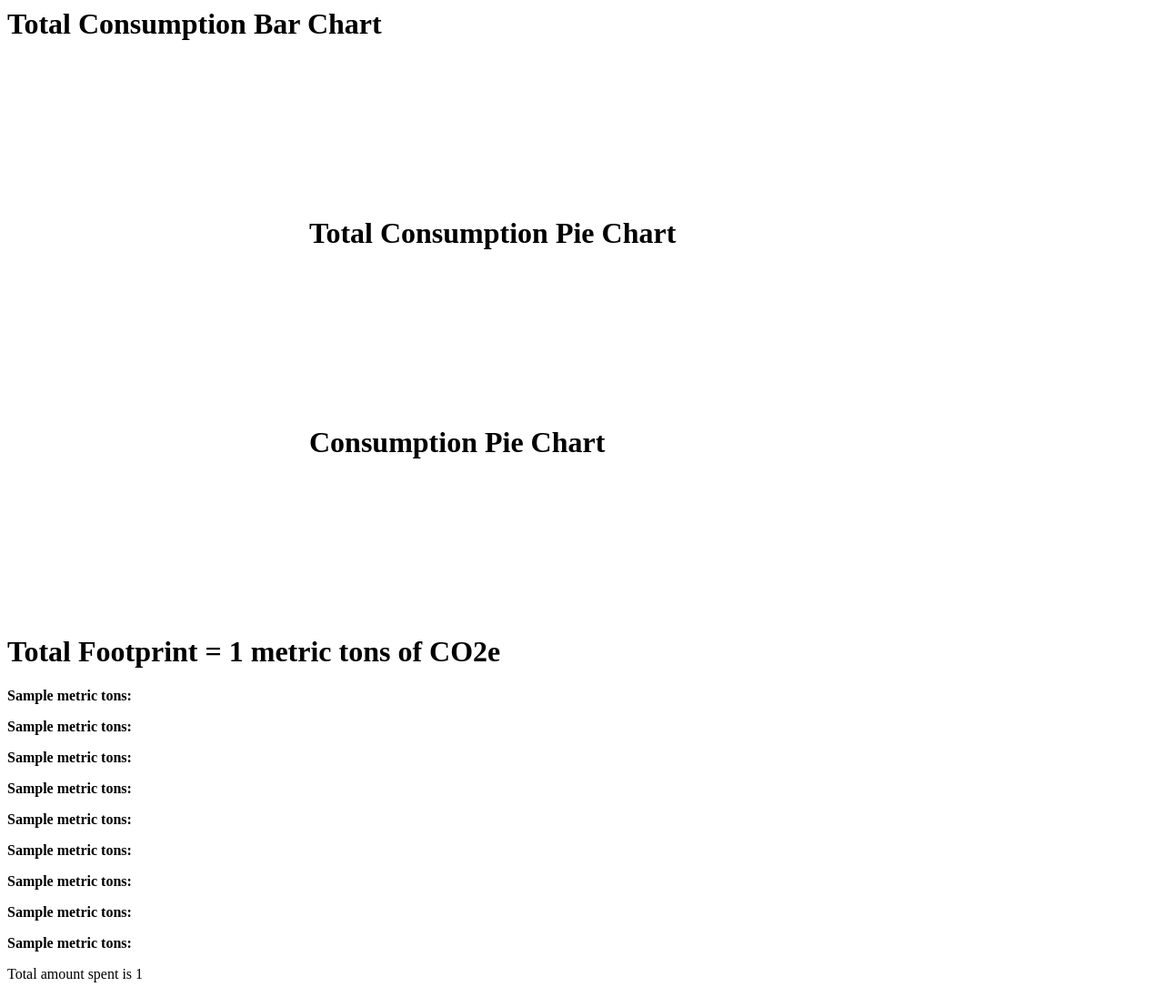
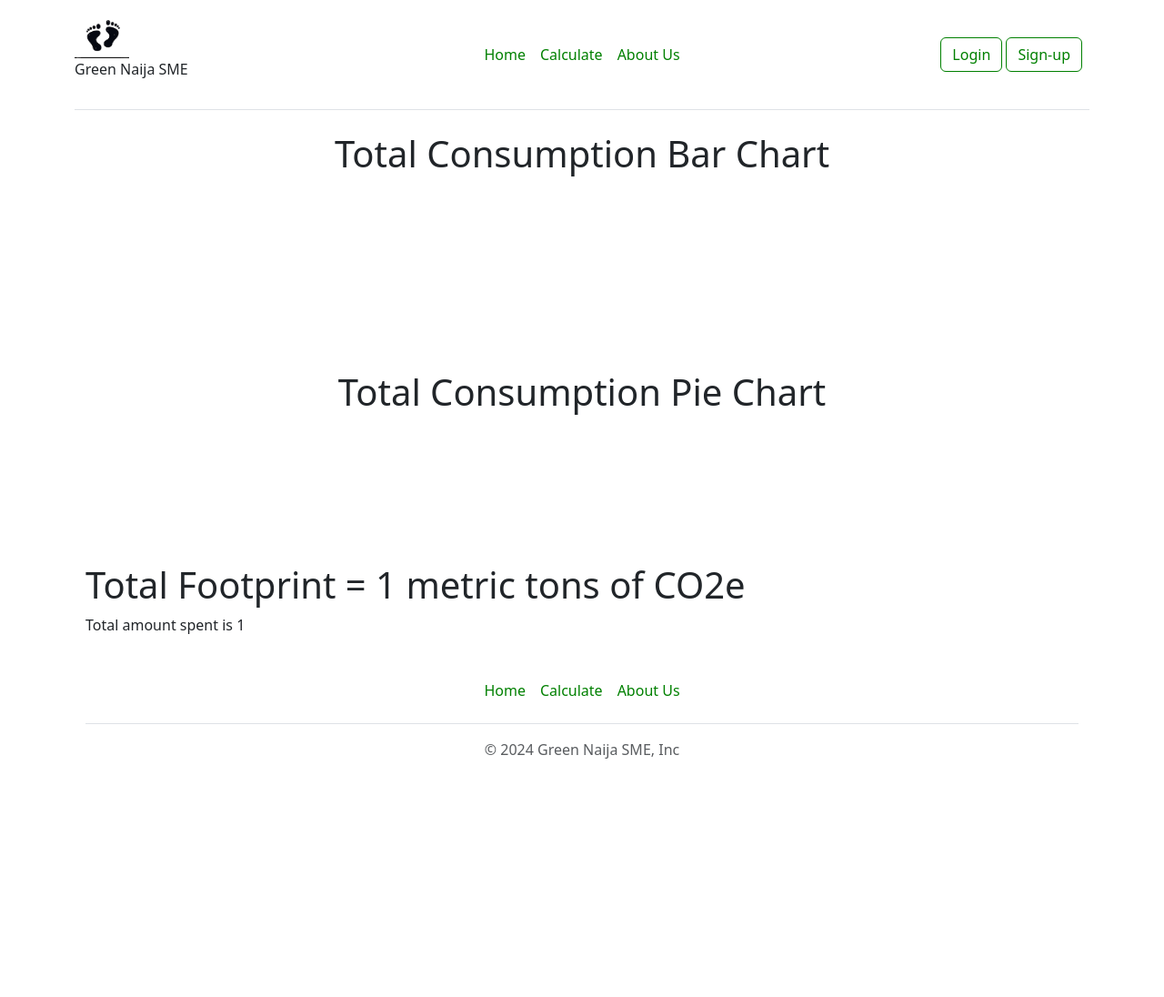
Before and after one commit to Te-mixx/Green-naija-sme, a Flask app: template flaskr/templates/result.html in a window 1280 px wide. Shown: the whole page at 91% size. After the commit the page ends 834 px from the top, so only its background shows below. Run offline with Flask 3, Linux system fonts and the light colour scheme; the template is opened without the code that fills it: most values are stand-ins (such as "Sample title", 1, 10 or a date in 2020); a map, chart or similar area stays blank; some libraries are stand-ins or nearby versions.

Commit message:
add result view to show emission results

```diff
--- a/flaskr/templates/result.html
+++ b/flaskr/templates/result.html
@@ -1,6 +1,9 @@
+{% extends 'base.html' %}
+{% block content%}
+
     <div class="container">
         <h1 class="text-center">Total Consumption Bar Chart</h1>
-    <canvas id="myChart"></canvas>
+        <canvas id="myChart" width="200" height="200"></canvas>
       </div>
 
       <div style="max-width: 600px; margin: auto;" class="container">
@@ -8,32 +11,21 @@
         <canvas id="myPieChart"></canvas>
       </div>
 
-  <div style="max-width: 600px; margin: auto;" class="container">
+      <!-- TODO 1-->
+      <!-- <div style="max-width: 600px; margin: auto;" class="container">
         <h1 class="text-center">Consumption Pie Chart</h1>
         <canvas id="myPieChart2"></canvas>
-  </div>
+      </div> -->
+
+      <div class="container">
+        <h1>Total Footprint = {{ total_emission }} metric tons of CO2e </h1>
+        <p>Total amount spent is {{ total_price }}</p>
 
 
-  <div class="container">
-    <h1>Total Footprint = {{ total_coefficient }} metric tons of CO2e </h1>
-    <p><strong> {{ motor_vehicle_coefficient }} metric tons: </strong></p>
-    <p><strong> {{ motorbike_coefficient }} metric tons: </strong></p>
-    <p><strong> {{ tricycle_coefficient }} metric tons: </strong></p>
-    <p><strong> {{ domestic_flight_coefficient }} metric tons: </strong></p>
-    <p><strong> {{ inter_flight_coefficient }} metric tons: </strong></p>
-    <p><strong> {{ electricity_coefficient }} metric tons: </strong></p>
-    <p><strong> {{ generator_coefficient }} metric tons: </strong></p>
-    <p><strong> {{ lpg_coefficient }} metric tons: </strong></p>
-    <p><strong> {{ coal_coefficient }} metric tons:  </strong></p>
-    <p>Total amount spent is {{ total_cost }}</p>
-
-
-  </div>
 <script src="https://code.jquery.com/jquery-3.6.1.min.js" integrity="sha256-o88AwQnZB+VDvE9tvIXrMQaPlFFSUTR+nldQm1LuPXQ=" crossorigin="anonymous"></script>
-
     <script>
         document.addEventListener('DOMContentLoaded', function () {
-      const labels = JSON.parse('{{ labels | safe }}');
+            const labels = JSON.parse('{{ labels | tojson }}');
             const data = JSON.parse('{{ data | safe }}');
 
             // Create bar chart
@@ -45,8 +37,8 @@
                 datasets: [{
                     label: 'Total Consumption',
                     data: data,
-            backgroundColor: 'rgba(54, 162, 235, 0.5)', // Blue color with transparency
-            borderColor: 'rgba(54, 162, 235, 1)',
+                    backgroundColor: 'rgba(221,255,221,1.00)',
+                    borderColor: 'rgba(0, 10, 0, 0)',
                     borderWidth: 1
                 }]
                 },
@@ -61,7 +53,7 @@
             });
 
             document.addEventListener('DOMContentLoaded', function () {
-      const pie_labels = JSON.parse('{{ labels | safe }}');
+            const pie_labels = JSON.parse('{{ labels | tojson }}');
             const pie_data = JSON.parse('{{ data | safe }}');
 
             // Create pie chart
@@ -80,7 +72,7 @@
                     'rgba(75, 192, 192, 0.5)', // Green color with transparency
                     'rgba(153, 102, 255, 0.5)', // Purple color with transparency
                     'rgba(255, 159, 64, 0.5)', // Orange color with transparency
-              'rgba(255, 99, 132, 0.5)', // Red color with transparency (repeat to cover more colors)
+                    'rgba(255, 99, 132, 0.5)',
                     'rgba(191, 63, 191, 0.6)'
                     ],
                     borderColor: [
@@ -106,40 +98,40 @@
             });
         });
 
-    document.addEventListener('DOMContentLoaded', function () {
-      // const energy_label = JSON.parse('{{ coefficient_label | safe }}');
-      const coeff_data = JSON.parse('{{ sum_of_coefficient | safe }}');
-      console.log(coeff_data)
-      console.log('hi')
+    // TODO 2
+    //     document.addEventListener('DOMContentLoaded', function () {
+    //   const coeff_data = JSON.parse('{{ sum_of_coefficient | safe }}');
 
-      // Create pie chart
-      const ctx = document.getElementById('myPieChart2').getContext('2d');
-      const myChart = new Chart(ctx, {
-        type: 'pie',
-        data: {
-          labels: ["Transportation", "Energy"],
-          datasets: [{
-            label: 'Test Consumption',
-            data: coeff_data,
-            backgroundColor: [
-              'rgba(255, 99, 132, 0.5)', // Red color with transparency
-              'rgba(54, 162, 235, 0.5)', // Blue color with transparency
-            ],
-            borderColor: [
-              'rgba(255, 99, 132, 1)',
-              'rgba(54, 162, 235, 1)'
-            ],
-            borderWidth: 1
-          }]
-        },
-        options: {
-          scales: {
-            y: {
-              beginAtZero: true
-            }
-          }
-        }
-      });
-    });
+    //   // Create pie chart
+    //   const ctx = document.getElementById('myPieChart2').getContext('2d');
+    //   const myChart = new Chart(ctx, {
+    //     type: 'pie',
+    //     data: {
+    //       labels: ["Transportation", "Energy"],
+    //       datasets: [{
+    //         label: 'Test Consumption',
+    //         data: coeff_data,
+    //         backgroundColor: [
+    //           'rgba(255, 99, 132, 0.5)', // Red color with transparency
+    //           'rgba(54, 162, 235, 0.5)', // Blue color with transparency
+    //         ],
+    //         borderColor: [
+    //           'rgba(255, 99, 132, 1)',
+    //           'rgba(54, 162, 235, 1)'
+    //         ],
+    //         borderWidth: 1
+    //       }]
+    //     },
+    //     options: {
+    //       scales: {
+    //         y: {
+    //           beginAtZero: true
+    //         }
+    //       }
+    //     }
+    //   });
+    // });
 
     </script>
+
+{% endblock content%}
```
Lines whose indentation alone changed are shown as unchanged.
